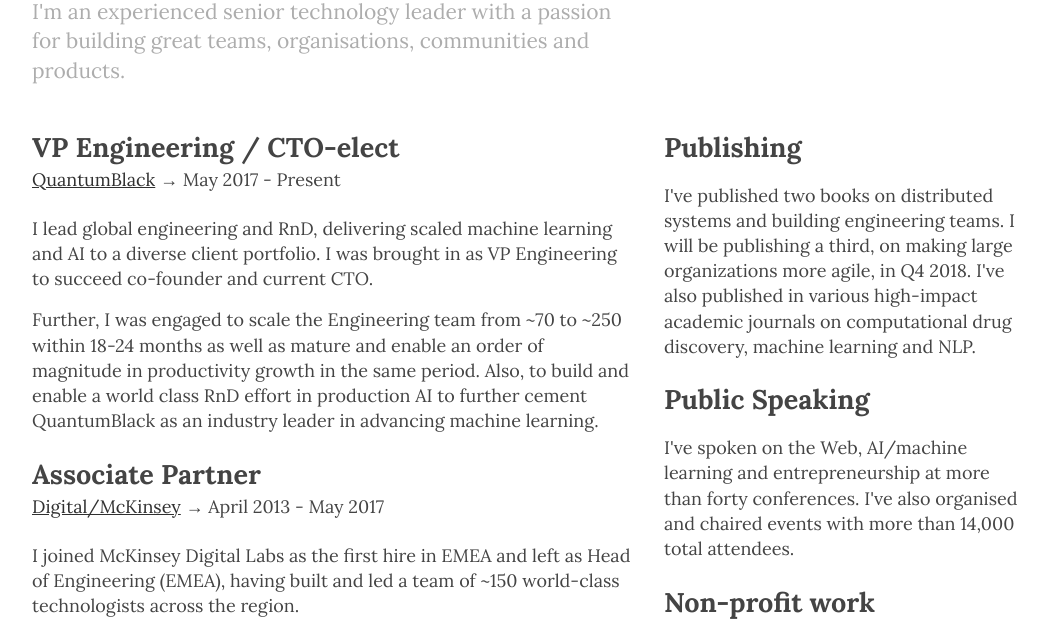
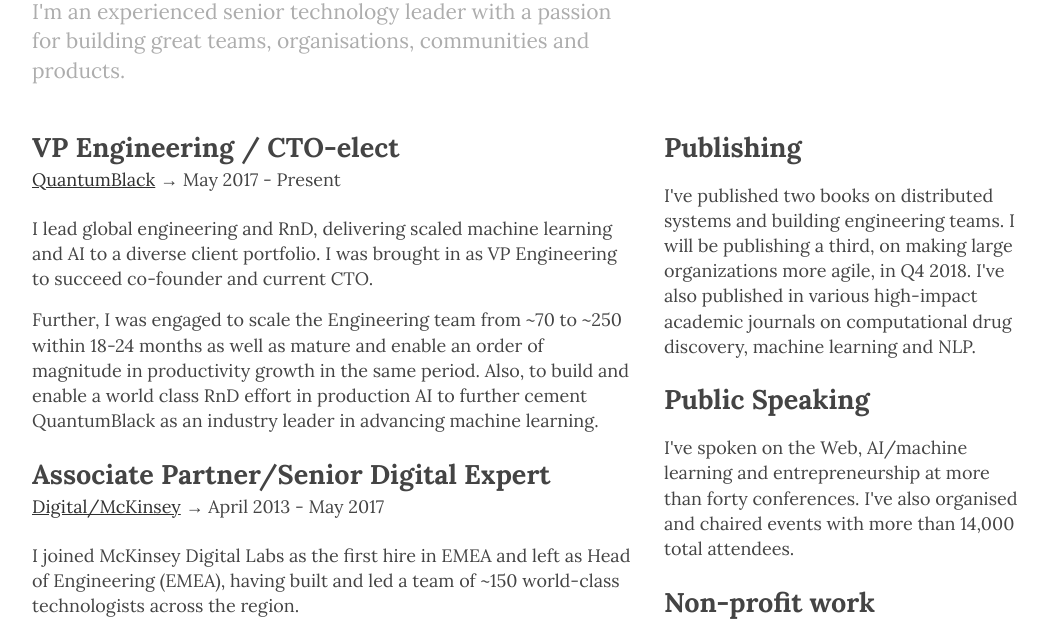
Before and after one commit to Joe8Bit/joe8bit.com, a plain HTML site: page public/cv/index.html in a window 1280 px wide. Shown: the part 160-791 px from the top of the page, without its empty margins (108-1155 px from the left). Drawn offline with Linux system fonts and the light colour scheme.

Commit message:
change mckinsey title in cv

```diff
--- a/public/cv/index.html
+++ b/public/cv/index.html
@@ -22,7 +22,7 @@
                 <p>I lead global engineering and RnD, delivering scaled machine learning and AI to a diverse client portfolio. I was brought in as VP Engineering to succeed co-founder and current CTO.</p>
                 <p>Further, I was engaged to scale the Engineering team from ~70 to ~250 within 18-24 months as well as mature and enable an order of magnitude in productivity growth in the same period. Also, to build and enable a world class RnD effort in production AI to further cement QuantumBlack as an industry leader in advancing machine learning.</p>
 
-                <h2>Associate Partner</h2>
+                <h2>Associate Partner/Senior Digital Expert</h2>
                 <a href="https://www.mckinsey.com/business-functions/digital-mckinsey/how-we-help-clients" class="organisation">Digital/McKinsey</a> &rarr; <span class="time">April 2013 - May 2017</span>
 
                 <p>I joined McKinsey Digital Labs as the first hire in EMEA and left as Head of Engineering (EMEA), having built and led a team of ~150 world-class technologists across the region.</p>
```
